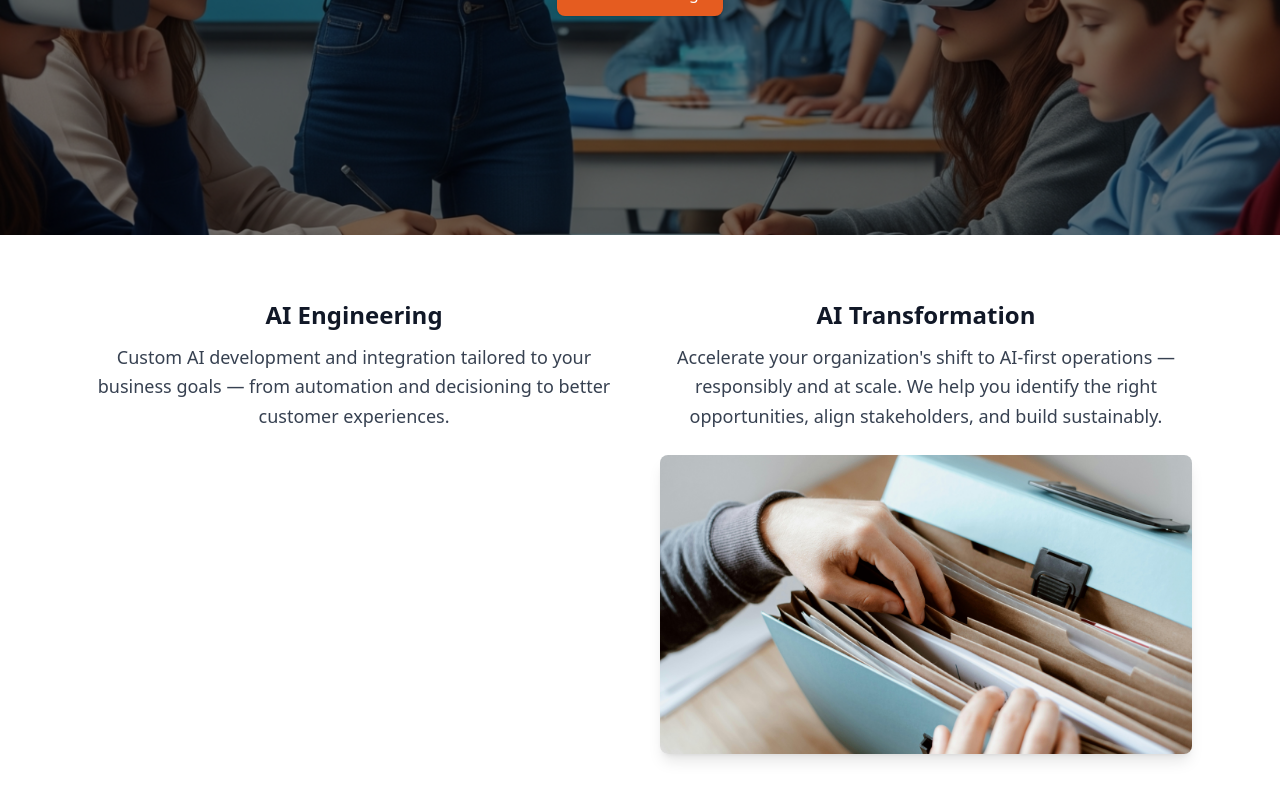
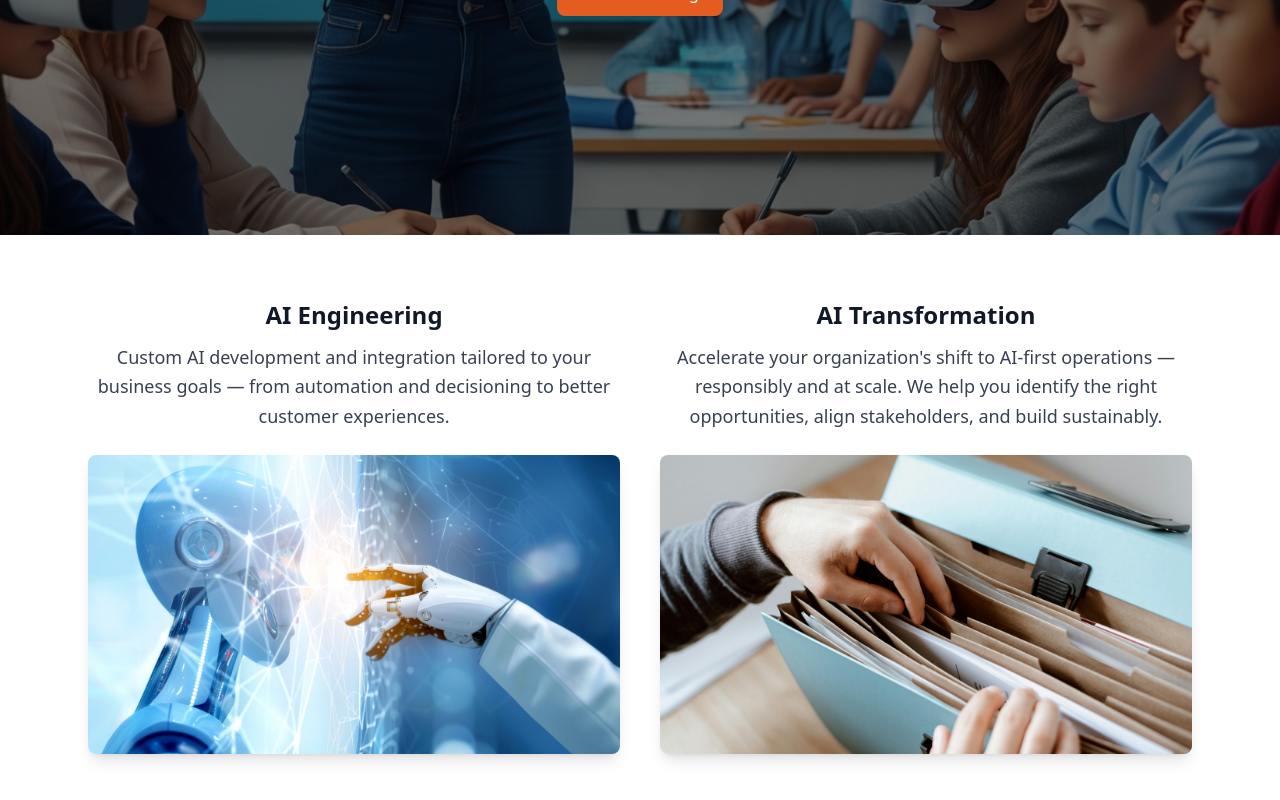
Before and after one commit to kettleson1/ai17-website, a React (Vite) app: page / in a window 1280 px wide. Shown: the part 446-1246 px from the top of the page. Built offline with nearby package versions, Linux system fonts and the light colour scheme.

Commit message:
Update Model Governance to AI Transformation

```diff
--- a/src/pages/Home.jsx
+++ b/src/pages/Home.jsx
@@ -48,6 +48,11 @@ export default function Home() {
               Custom AI development and integration tailored to your business goals —
               from automation and decisioning to better customer experiences.
             </p>
+            <img
+              src={aiEngineeringImg}
+              alt="AI Engineering"
+              className="rounded-lg shadow-lg w-full h-auto object-cover mt-6"
+            />
           </motion.div>
 
           <motion.div
```
